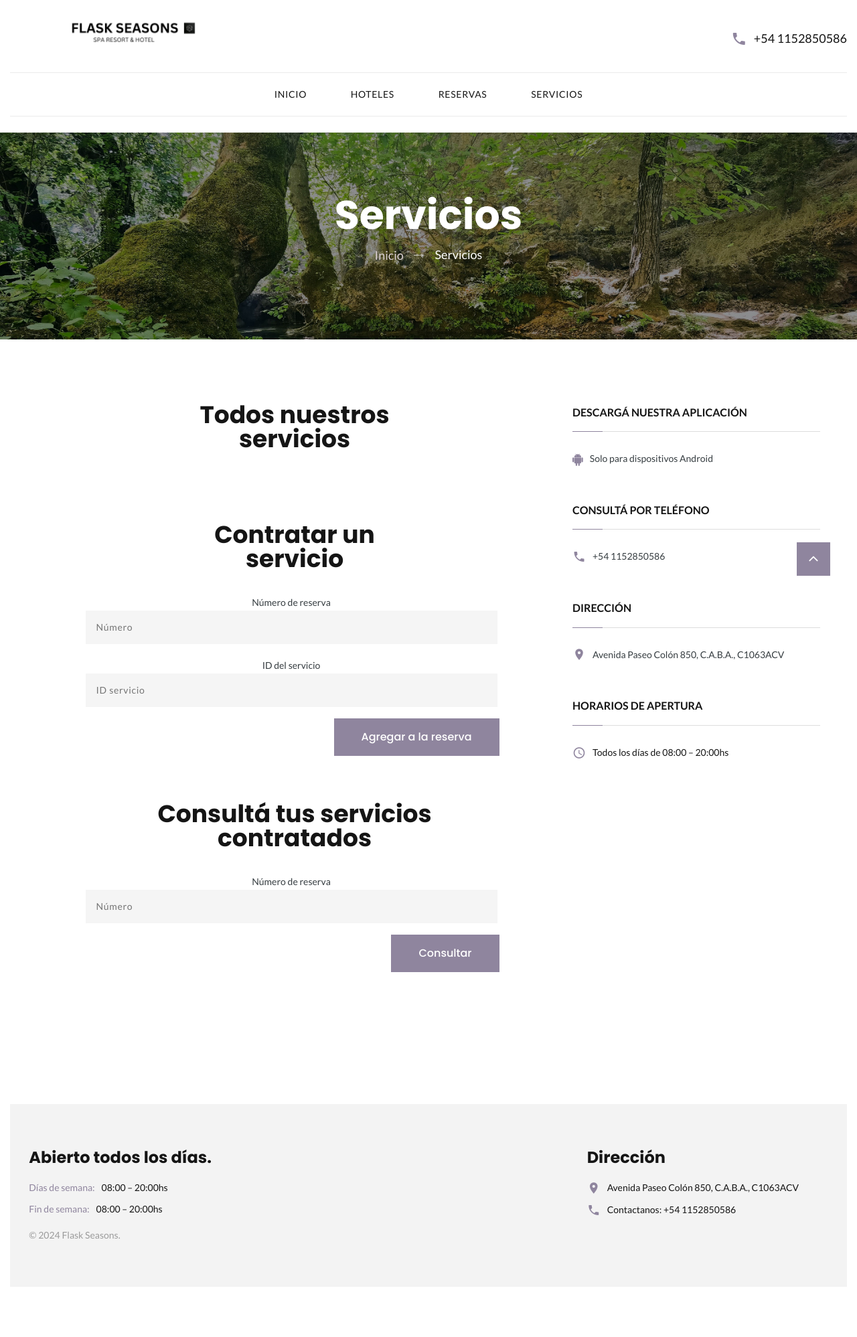
After one commit to ruloosgaalfrasUBA/tp_ids_pythoneta, a Flask app: template app-web/templates/servicios.html in a window 1280 px wide. The commit adds this page. Shown: the whole page at 67% size. Run offline with Flask 3, Linux system fonts and the light colour scheme; the template is opened without the code that fills it, so the values that code supplies are empty.

```diff
--- a/api/app.py
+++ b/api/app.py
@@ -202,9 +202,11 @@ def consultar_reserva(numero_reserva, dni):
     }
     return jsonify(response)
 
-def modificar_reserva():
-    return
-
+def modificar_reserva(numero_reserva, data):
+    try:
+        reservas.modificar_reserva(numero_reserva, data)
+    except Exception as e:
+        return jsonify({'error': str(e)}), 500
 
 @app.route('/api/v1/disponibilidad', methods=['GET'])
 def disponibilidad():
--- a/api/hotel.py
+++ b/api/hotel.py
@@ -24,9 +24,9 @@ QUERY_DISPONIBILIDAD ="""
     WHERE h.id_hotel = :id_hotel
       AND dr.activo = 1
       AND (
-        (dr.inicio_reserva < :inicio AND :inicio < dr.fin_reserva)
-        OR (:fin < dr.fin_reserva AND :fin > dr.inicio_reserva)
-        OR (dr.inicio_reserva BETWEEN :inicio AND :fin AND dr.fin_reserva BETWEEN :inicio AND :fin)
+        (dr.inicio_reserva < :inicio_reserva AND :inicio_reserva < dr.fin_reserva)
+        OR (:fin < dr.fin_reserva AND :fin_reserva > dr.inicio_reserva)
+        OR (dr.inicio_reserva BETWEEN :inicio_reserva AND :fin_reserva AND dr.fin_reserva BETWEEN :inicio_reserva AND :fin_reserva)
       );
     """
 
--- a/api/reservas.py
+++ b/api/reservas.py
@@ -50,12 +50,13 @@ WHERE dr.numero_reserva = :numero_reserva
 ;
 """
 
+
 QUERY_MODIFICAR_RESERVA_INICIO = """
 UPDATE detalle_reservas
 
 """
 QUERY_MODIFICAR_RESERVA_FIN = """
-WHERE id_reserva = :id_reserva
+WHERE numero_reserva = :numero_reserva
 ;
 """
 
@@ -80,8 +81,8 @@ def consultar_reserva(numero_reserva, dni):
     datos = {"numero_reserva": numero_reserva, "dni": dni}
     return run_query(QUERY_CONSULTAR_RESERVA, datos).fetchall()
 
-def modificar_reserva(id_reserva, data):
+def modificar_reserva(numero_reserva, data):
     query = QUERY_MODIFICAR_RESERVA_INICIO
     query += "SET ".join([f"{key} = '{value}' \n" for key, value in data.items()])
     query += QUERY_MODIFICAR_RESERVA_FIN
-    run_query(query,{"id_reserva": id_reserva})
+    run_query(query,{"numero_reserva": numero_reserva})
--- a/app-web/templates/base.html
+++ b/app-web/templates/base.html
@@ -17,7 +17,7 @@
   </head>
   <body>
     <!-- Modal -->
-    {%include 'modal.html'%}
+    {% include 'modal.html' %}
     <!-- Page-->
     <div class="text-center page">
       <!-- Page preloader-->
@@ -121,6 +121,7 @@
                       <li class="{{'active' if url_for(request.endpoint) == '/' else ''}}"><a href="{{url_for('index')}}">Inicio</a></li>
                       <li class="{{'active' if url_for(request.endpoint).startswith('/hoteles') else ''}}"><a href="{{url_for('hoteles')}}">Hoteles</a></li>
                       <li class="{{'active' if url_for(request.endpoint).startswith('/reservas') else ''}}"><a href="{{url_for('reservas')}}">Reservas</a></li>
+                      <li class="{{'active' if url_for(request.endpoint).startswith('/servicios') else ''}}"><a href="{{url_for('servicios')}}">Servicios</a></li>
                     </ul>
                   </div>
                 </div>
--- /dev/null
+++ b/app-web/templates/servicios.html
@@ -0,0 +1,128 @@
+{% extends 'base.html' %} {%block title%} Servicios {%endblock title%} {%block content%}
+
+<section class="section-md text-center bg-image breadcrumbs-02">
+  <div class="shell shell-fluid">
+    <div class="range range-xs-center">
+      <div class="cell-xs-12 cell-xl-11">
+        <h2 class="text-white">Servicios</h2>
+        <ul class="breadcrumbs-custom">
+          <li><a href="{{url_for('index')}}">Inicio</a></li>
+          <li class="active">Servicios</li>
+        </ul>
+      </div>
+    </div>
+  </div>
+</section>
+
+
+
+<section class="section section-md bg-white text-center">
+  <div class="shell">
+    <div class="range range-50 range-md-center">
+      <div class="cell-sm-8">
+        <div class="contact-box">
+
+
+          <h3>Todos nuestros <br> servicios</h3>
+          <ul class="lista-servicios">
+            {%for servicio in servicios %}
+            <li class="item-lista-servicio">
+              {{servicio.id}} - {{servicio.nombre}}: {{servicio.descripcion}}
+            </li>
+            <br>
+            {% endfor %}
+          </ul>
+
+          <br><br><br>
+
+          <h3>Contratar un <br> servicio </h3>
+
+          <form action="{{ url_for('agregar_servicios') }}" method="POST">
+            <div class="range range-sm-bottom spacing-20 form-reserva">
+              <div class="cell-xl-12 cell-md-12 cell-sm-12 cell-form">
+                <p class="label-form-reserva black-grey">Número de reserva</p>
+                <div class="form-wrap">
+                  <input class="form-input" id="numero_reserva" type="text" name="numero_reserva" autocomplete="on" placeholder="Número"/>
+                </div>
+              </div>
+              <div class="cell-xl-12 cell-md-12 cell-sm-12 cell-form">
+                <p class="label-form-reserva black-grey">ID del servicio</p>
+                <div class="form-wrap">
+                  <input class="form-input" id="id_servicio" type="text" name="id_servicio" autocomplete="on" placeholder="ID servicio"/>
+                </div>
+              </div>
+              <div class="cell-xl-12 cell-md-12 cell-sm-12 boton-container-reserva {{'justify-content-between' if error or success else 'justify-content-end'}}">
+                <button class="button button-primary button-square button-block button-effect-ujarak" type="submit"><span>Agregar a la reserva</span></button>
+              </div>
+            </div>
+          </form>
+
+          <br><br><br>
+
+          <!-- BUSCAR SERVICIOS CONTRATADOS -->
+          <h3>Consultá tus servicios <br> contratados</h3>
+
+          <form method="post" action="{{url_for('buscar_servicios')}}">
+            <div class="range range-sm-bottom spacing-20 form-reserva">
+              <div class="cell-xl-12 cell-md-12 cell-sm-12 cell-form">
+                <p class="label-form-reserva black-grey">Número de reserva</p>
+                <div class="form-wrap">
+                  <input class="form-input" id="buscar_servicios_reserva" type="text" name="buscar_servicios_reserva" autocomplete="on" placeholder="Número"/>
+                </div>
+              </div>
+              <div class="cell-xl-12 cell-md-12 cell-sm-12 boton-container-reserva {{'justify-content-between' if error or success else 'justify-content-end'}}">
+                <button class="button button-primary button-square button-block button-effect-ujarak" type="submit"><span>Consultar</span></button>
+              </div>
+            </div>
+          </form>
+        </div>
+      </div>
+      <div class="cell-sm-4">
+        <aside class="contact-box-aside text-left">
+          <div class="range range-50">
+            <div class="cell-xs-6 cell-sm-12">
+              <p class="aside-title">Descargá nuestra aplicación</p>
+              <hr class="divider divider-left divider-custom" />
+              <div class="unit unit-middle unit-horizontal unit-spacing-xs unit-xs-top">
+                <div class="unit__left"><span class="text-middle icon icon-sm fa fa-android icon-primary"></span></div>
+                <div class="unit__body"><a class="text-middle link link-gray-dark" href="#" target="_blank">Solo para dispositivos Android</a></div>
+              </div>
+            </div>
+            <div class="cell-xs-6 cell-sm-12">
+              <p class="aside-title">Consultá por teléfono</p>
+              <hr class="divider divider-left divider-custom" />
+              <div class="unit unit-middle unit-horizontal unit-spacing-xs unit-xs-top">
+                <div class="unit__left"><span class="text-middle icon icon-sm mdi mdi-phone icon-primary"></span></div>
+                <div class="unit__body"><a class="text-middle link link-gray-dark" href="https://wa.me/541152850586" target="_blank">+54 1152850586</a></div>
+              </div>
+            </div>
+            <div class="cell-xs-6 cell-sm-12">
+              <p class="aside-title">Dirección</p>
+              <hr class="divider divider-left divider-custom" />
+              <div class="unit unit-middle unit-horizontal unit-spacing-xs unit-xs-top">
+                <div class="unit__left"><span class="text-middle icon icon-sm mdi mdi-map-marker icon-primary"></span></div>
+                <div class="unit__body">
+                  <a class="text-middle link link-gray-dark" href="http://maps.google.com/?q=avenida+paseo+colon+850" target="_blank">Avenida Paseo Colón 850, C.A.B.A., C1063ACV</a>
+                </div>
+              </div>
+            </div>
+            <div class="cell-xs-6 cell-sm-12">
+              <p class="aside-title">Horarios de apertura</p>
+              <hr class="divider divider-left divider-custom" />
+              <div class="unit unit-middle unit-horizontal unit-spacing-xs unit-xs-top">
+                <div class="unit__left"><span class="text-middle icon icon-sm mdi mdi-clock icon-primary"></span></div>
+                <div class="unit__body text-gray-darker">
+                  <p>Todos los días de 08:00 – 20:00hs</p>
+                </div>
+              </div>
+            </div>
+          </div>
+        </aside>
+      </div>
+    </div>
+  </div>
+</section>
+
+
+
+{%endblock content%}
```
Also changed, not shown: app-web/app.py (+73 -56 lines), app-web/templates/app-web/templates/serviciosContratados.html (added, +23 -0 lines).
